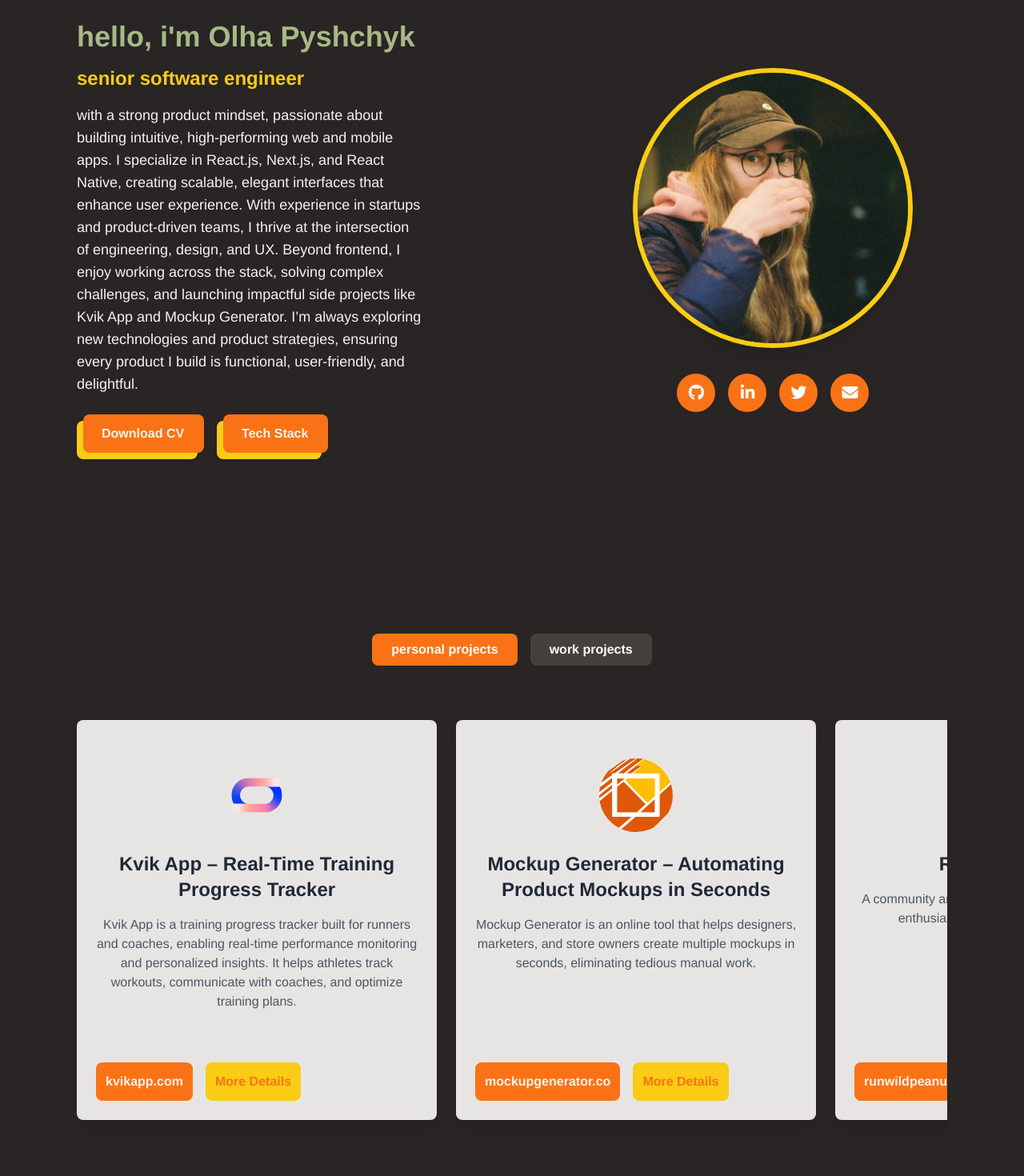
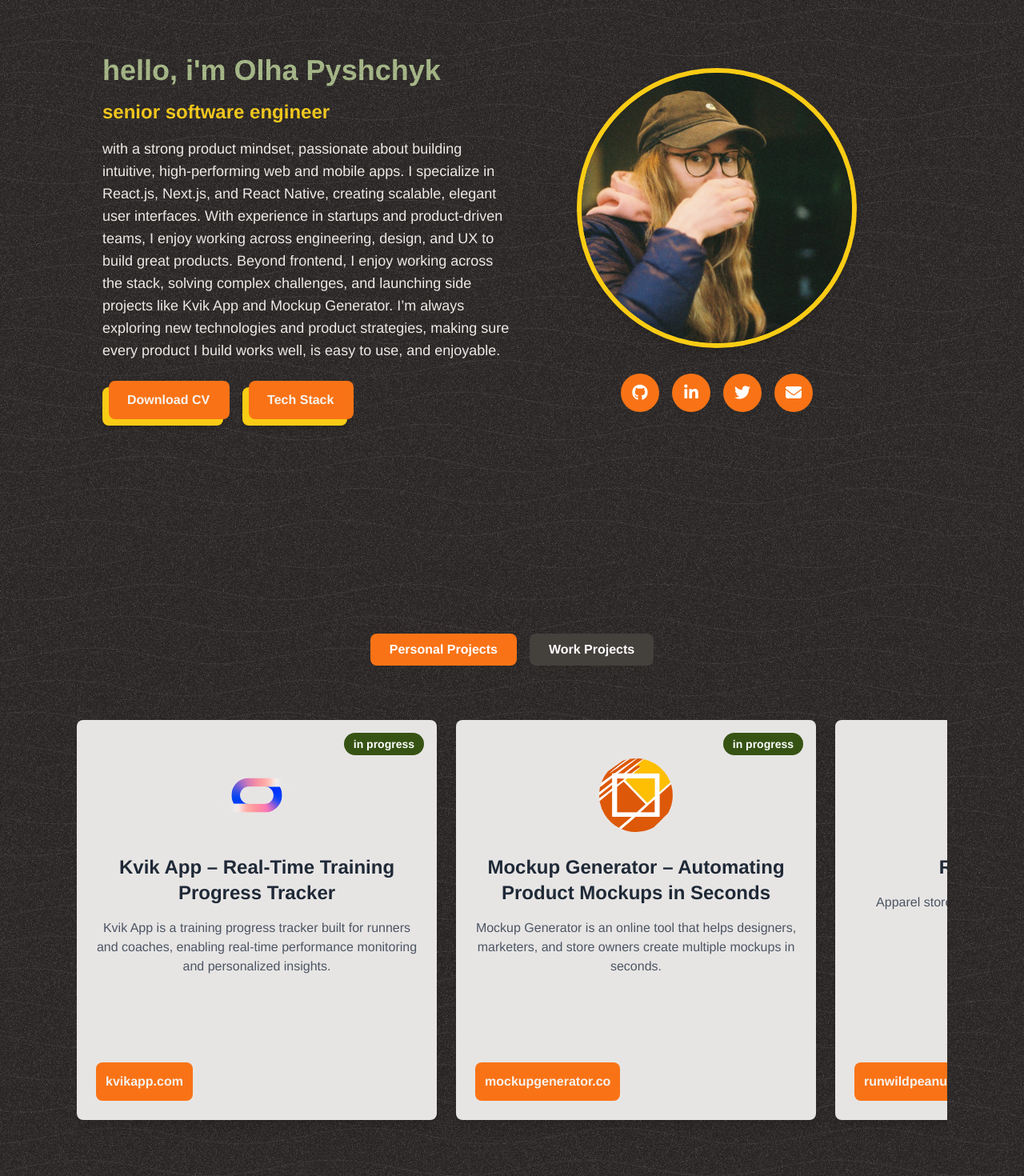
Before and after one commit to pyshchyk-o/portfolio, a Next.js app: page / in a window 1280 px wide. Shown: the part 100-1570 px from the top of the page at 80% size. Built offline with nearby package versions, Linux system fonts and the light colour scheme.

Commit message:
Latest changes

```diff
--- /dev/null
+++ b/components/CanvasBackground.jsx
@@ -0,0 +1,60 @@
+import { useEffect, useRef } from 'react';
+
+const CanvasBackground = () => {
+  const canvasRef = useRef(null);
+
+  useEffect(() => {
+    const canvas = canvasRef.current;
+    const ctx = canvas.getContext('2d');
+
+    const width = window.innerWidth;
+    const height = window.innerHeight;
+    canvas.width = width;
+    canvas.height = height;
+
+    function drawNoise() {
+      const imageData = ctx.createImageData(width, height);
+      const data = imageData.data;
+
+      for (let i = 0; i < data.length; i += 4) {
+        const value = Math.random() * 255;
+        data[i] = value;
+        data[i + 1] = value;
+        data[i + 2] = value;
+        data[i + 3] = Math.random() * 100; // Increase opacity
+      }
+
+      ctx.putImageData(imageData, 0, 0);
+    }
+
+    function drawWavyLines() {
+      ctx.strokeStyle = 'rgba(255, 255, 255, 0.15)'; // White lines with transparency
+      ctx.lineWidth = 1;
+
+      for (let y = 0; y < height; y += 40) {
+        ctx.beginPath();
+        for (let x = 0; x < width; x += 20) {
+          const waveHeight = Math.sin((x + y) * 0.02) * 10; // Create wavy effect
+          ctx.lineTo(x, y + waveHeight);
+        }
+        ctx.stroke();
+      }
+    }
+
+    drawNoise();
+    drawWavyLines();
+
+    return () => {
+      ctx.clearRect(0, 0, width, height);
+    };
+  }, []);
+
+  return (
+    <canvas
+      ref={canvasRef}
+      className="absolute inset-0 w-full h-full opacity-40 pointer-events-none"
+    />
+  );
+};
+
+export default CanvasBackground;
--- a/components/Modal.jsx
+++ b/components/Modal.jsx
@@ -1,6 +1,6 @@
 import React, { useEffect } from 'react';
 
-const Modal = ({ isOpen, toggleModal, children }) => {
+const Modal = ({ isOpen, toggleModal, children, className }) => {
   useEffect(() => {
     if (isOpen) {
       document.body.classList.add('no-scroll');
@@ -17,7 +17,9 @@
 
   return (
     <div className="fixed inset-0 flex items-center justify-center bg-black bg-opacity-50 z-50">
-      <div className="bg-stone-200 rounded-3xl p-8 w-[80%] max-w-[800px] min-h-[730px] relative">
+      <div
+        className={`flex bg-stone-200 rounded-3xl p-8 w-[80%] max-w-[800px] min-h-[730px] relative ${className}`}
+      >
         <button
           onClick={toggleModal}
           className="absolute top-2 right-2 text-gray-500 hover:text-gray-800 w-8 h-8 pt-2 pr-2"
--- a/components/SocialLinks.jsx
+++ b/components/SocialLinks.jsx
@@ -30,7 +30,7 @@
   }
 
   return (
-    <div className="flex space-x-4">
+    <div className="flex space-x-4 z-10">
       {links.map((link, index) => (
         <a
           key={index}
--- a/pages/components/About/index.jsx
+++ b/pages/components/About/index.jsx
@@ -4,10 +4,20 @@
 import SocialLinks from '../../../components/SocialLinks';
 import Modal from '../../../components/Modal';
 import Button from '../../../components/Button';
+import CanvasBackground from '../../../components/CanvasBackground';
 
 const About = () => {
   const { isColorful } = useTheme();
   const [isModalOpen, setModalOpen] = useState(false);
+
+  const downloadCV = () => {
+    const link = document.createElement('a');
+    link.href = 'cv/Olha_Pyshchyk_Software_Engineer_CV.pdf';
+    link.download = 'Olha_Pyshchyk_Software_Engineer_CV.pdf';
+    document.body.appendChild(link);
+    link.click();
+    document.body.removeChild(link);
+  };
 
   const toggleModal = () => {
     setModalOpen((prev) => !prev);
@@ -21,11 +31,15 @@
       id="about"
       className={`${
         isColorful ? 'bg-home' : 'bg-stone-800'
-      } h-screen flex flex-col items-center justify-center text-center px-24`}
+      } relative sm:h-screen pb-9 pt-28 sm:pb-0 sm:pt-0 flex flex-col items-center justify-center text-center`}
     >
-      <div className="mx-auto w-full flex flex-col lg:flex-row items-center justify-betweenlg:px-16">
+      <CanvasBackground />
+
+      <div className="mx-auto w-full flex flex-col lg:flex-row items-center max-w-[80%]">
         <div className="flex flex-1 flex-col text-white max-w-2xl items-start text-left">
-          <h2 className="text-4xl font-bold mb-4 text-[#A7B987]">
+          <h2
+            className={`text-4xl font-bold mb-4 ${isColorful ? 'text-[#414016]' : 'text-[#A7B987]'}`}
+          >
             hello, i'm Olha Pyshchyk
           </h2>
           <h3 className="text-2xl font-semibold text-yellow-400 mb-4">
@@ -34,26 +48,23 @@
           <p className="text-lg mb-8">
             with a strong product mindset, passionate about building intuitive,
             high-performing web and mobile apps. I specialize in React.js,
-            Next.js, and React Native, creating scalable, elegant interfaces
-            that enhance user experience. With experience in startups and
-            product-driven teams, I thrive at the intersection of engineering,
-            design, and UX. Beyond frontend, I enjoy working across the stack,
-            solving complex challenges, and launching impactful side projects
-            like Kvik App and Mockup Generator. I’m always exploring new
-            technologies and product strategies, ensuring every product I build
-            is functional, user-friendly, and delightful.
+            Next.js, and React Native, creating scalable, elegant user
+            interfaces. With experience in startups and product-driven teams, I
+            enjoy working across engineering, design, and UX to build great
+            products. Beyond frontend, I enjoy working across the stack, solving
+            complex challenges, and launching side projects like Kvik App and
+            Mockup Generator. I’m always exploring new technologies and product
+            strategies, making sure every product I build works well, is easy to
+            use, and enjoyable.
           </p>
 
-          <div className="flex">
-            <Button
-              text="Download CV"
-              onClick={() => console.log('Download clicked')}
-            />
+          <div className="flex justify-center w-full lg:justify-start lg:w-auto">
+            <Button text="Download CV" onClick={downloadCV} />
             <Button text="Tech Stack" onClick={toggleModal} className="ml-6" />
           </div>
         </div>
 
-        <div className="flex-1 flex flex-col items-center ml-[20%]">
+        <div className="flex-1 flex flex-col items-center mt-9 lg:mt-0">
           <div className="relative w-[350px] h-[350px] rounded-full overflow-hidden border-[6px] border-yellow-400 shadow-lg mb-8">
             <img
               src="/avatar.JPG"
--- a/pages/components/Contact/index.jsx
+++ b/pages/components/Contact/index.jsx
@@ -1,6 +1,7 @@
 import React from 'react';
 import { useTheme } from '../../../context/themeContext';
 import SocialLinks from '../../../components/SocialLinks';
+import CanvasBackground from '../../../components/CanvasBackground';
 
 const Contact = () => {
   const { isColorful } = useTheme();
@@ -11,8 +12,9 @@
       id="contact"
       className={`${
         isColorful ? 'bg-contact text-white' : 'bg-stone-800 text-gray-300'
-      } h-[50vh] flex flex-col items-center justify-center text-center px-24`}
+      } relative h-[50vh] flex flex-col items-center justify-center text-center px-24`}
     >
+      <CanvasBackground />
       <h2 className="text-4xl font-bold mb-4 text-[#DEDAAD]">contact me</h2>
       <p className="text-lg mb-6">
         email:{' '}
--- a/pages/components/Hobbies/index.jsx
+++ b/pages/components/Hobbies/index.jsx
@@ -1,5 +1,6 @@
 import React, { useState } from 'react';
 import { useTheme } from '../../../context/themeContext';
+import CanvasBackground from '../../../components/CanvasBackground';
 
 const hobbiesData = [
   {
@@ -22,16 +23,14 @@
     name: 'Traveling',
     icon: 'fa-solid fa-plane',
     color: 'bg-[#ABC337]',
-    description:
-      'I love exploring different cultures, meeting people, and trying local food.',
+    description: 'I love exploring different cultures and trying local food.',
   },
   {
     id: 4,
     name: 'Languages',
     icon: 'fa-solid fa-globe',
     color: 'bg-[#FCCF47]',
-    description:
-      'I enjoy learning new languages and communicating with people globally.',
+    description: 'I enjoy learning new languages.',
   },
   {
     id: 5,
@@ -46,8 +45,7 @@
     name: 'Investments',
     icon: 'fa-solid fa-chart-line',
     color: 'bg-red-500',
-    description:
-      'Exploring finance, stocks, and investment opportunities excites me.',
+    description: 'Exploring finance, stocks, and investment.',
   },
   {
     id: 7,
@@ -55,15 +53,14 @@
     icon: 'fa-solid fa-mountain',
     color: 'bg-gray-600',
     description:
-      'I love hiking in the mountains and enjoying breathtaking views.',
+      'I love trail running in the mountains and enjoying the views.',
   },
   {
     id: 8,
     name: 'Hiking',
     icon: 'fa-solid fa-hiking',
     color: 'bg-green-500',
-    description:
-      'Hiking is my way of connecting with nature and staying active.',
+    description: '',
   },
 ];
 
@@ -76,8 +73,9 @@
       id="hobbies"
       className={`h-screen ${
         isColorful ? 'bg-hobbies' : 'bg-stone-800'
-      } flex flex-col items-center text-center py-12 px-6`}
+      } relative flex flex-col items-center text-center py-12 px-6`}
     >
+      <CanvasBackground />
       <h2
         className={`text-4xl font-bold my-12 ${
           isColorful ? 'text-[#414016]' : 'text-[#DEDAAD]'
--- a/pages/components/Navbar/index.jsx
+++ b/pages/components/Navbar/index.jsx
@@ -19,7 +19,7 @@
     };
   }, []);
 
-  const liStyle = `${isColorful ? (isScrolled ? 'text-[#414016]' : 'text-white') : 'text-white'} hover:text-yellow-400`;
+  const liStyle = `text-stone-800 ${isColorful ? (isScrolled ? 'md:text-[#414016] md:hover:text-orange-500' : 'md:text-white md:hover:text-yellow-400') : 'md:text-white md:hover:text-yellow-400'}`;
   return (
     <nav
       className={`fixed top-5 left-1/2 transform -translate-x-1/2 shadow-lg z-50 backdrop-blur-lg ${
@@ -55,7 +55,7 @@
             </li>
           </ul>
         </div>
-        <div className="absolute top-2 right-2">
+        <div className="absolute top-2 right-2 hidden sm:flex">
           <div className="switch-container">
             <input
               className="switch-input"
--- a/pages/components/Projects/index.jsx
+++ b/pages/components/Projects/index.jsx
@@ -1,16 +1,15 @@
 import React, { useState } from 'react';
 import { useTheme } from '../../../context/themeContext';
-
-const Projects = () => {
-  const { isColorful } = useTheme();
-  const [showPersonal, setShowPersonal] = useState(true); // Toggle state
+import CanvasBackground from '../../../components/CanvasBackground';
+import Modal from '../../../components/Modal';
 
 const personalProjects = [
   {
     title: 'Kvik App – Real-Time Training Progress Tracker',
-      timeframe: 'Website | Dec 2023 – Present',
+    timeframe: '2023 – Present',
+    status: 'in progress',
     description:
-        'Kvik App is a training progress tracker built for runners and coaches, enabling real-time performance monitoring and personalized insights. It helps athletes track workouts, communicate with coaches, and optimize training plans.',
+      'Kvik App is a training progress tracker built for runners and coaches, enabling real-time performance monitoring and personalized insights.',
     technologies: ['Next.js', 'React Native', 'Firebase', 'Expo'],
     link: 'https://kvikapp.com/',
     label: 'kvikapp.com',
@@ -19,8 +18,9 @@
   {
     title: 'Mockup Generator – Automating Product Mockups in Seconds',
     timeframe: 'May 2023 – Present',
+    status: 'in progress',
     description:
-        'Mockup Generator is an online tool that helps designers, marketers, and store owners create multiple mockups in seconds, eliminating tedious manual work.',
+      'Mockup Generator is an online tool that helps designers, marketers, and store owners create multiple mockups in seconds.',
     technologies: ['React', 'Next.js', 'Node.js', 'Stripe'],
     link: 'https://mockupgenerator.co/',
     label: 'mockupgenerator.co',
@@ -28,9 +28,9 @@
   },
   {
     title: 'Run Wild Peanut',
-      timeframe: '2023 – Present',
-      description:
-        'A community and apparel store for outdoor and nature enthusiasts. Stay cozy and adventure on.',
+    timeframe: '2025',
+    status: 'soon',
+    description: 'Apparel store for outdoor and nature enthusiasts.',
     technologies: ['Amazon'],
     link: 'https://runwildpeanut.com',
     label: 'runwildpeanut.com',
@@ -39,49 +39,119 @@
   {
     title: 'Noe Crafts',
     timeframe: '2022 – Present',
+    status: 'in progress',
     description:
-        "At Noe Crafts, we're passionate indie makers, software developers and creatives. We build cool stuff together and share our learnings.",
+      "Part of the Noe Crafts community, where we're we are building indie projects and exploring new ideas.",
     technologies: ['Shopify'],
     link: 'https://noecrafts.com/',
     label: 'noecrafts.com',
+    logo: 'noe-logo.svg',
+    logoStyles: 'rounded-xl',
   },
 ];
 
 const workProjects = [
   {
     title: 'AI Supplier Insights – Procurement Intelligence Tool',
-      timeframe: 'Scoutbee | Sep 2023 – Present',
+    timeframe: 'Sep 2023 – Present',
+    status: 'in progress',
     description:
-        'A procurement AI-powered platform that helps businesses manage supplier relationships, analyze risk, and discover new opportunities.',
+      'A procurement AI-powered platform that helps businesses manage suppliers, analyze risk, and discover new opportunities.',
     technologies: [
-        'Frontend Architecture',
-        'Data Visualization',
-        'AI-Driven Insights',
+      'Next.js',
+      'TypeScript',
+      'React',
+      'Node.js',
+      'AI Search',
+      'Web Accessibility',
     ],
     link: 'https://scoutbee.com/',
     label: 'scoutbee.com',
+    keyContributions: [
+      'Developing new features and enhancing the Next.js & TypeScript codebase.',
+      'Refactoring & optimizing existing code for better performance and maintainability.',
+      'AI-powered search development, improving procurement intelligence.',
+      'Web accessibility improvements, ensuring compliance and a better user experience.',
+      'Full-stack development, contributing to both frontend and backend improvements.',
+    ],
   },
   {
-      title: 'B2B Logistics Dashboard',
-      timeframe: '2022 – Present',
+    title: 'Workforce Management Platform – Job Marketplace',
+    timeframe: 'Nov 2020 – Jan 2023',
+    status: 'completed',
     description:
-        'An enterprise dashboard for managing logistics and tracking shipments across different regions.',
-      technologies: ['React', 'Redux', 'GraphQL', 'TypeScript'],
-      link: '#',
-      label: 'Private Project',
+      'A workforce management platform connecting businesses with job seekers across 25+ markets in the U.S.',
+    technologies: ['React', 'React Native', 'Angular', 'GraphQL', 'TypeScript'],
+    link: 'https://www.bluecrewjobs.com/',
+    label: 'bluecrewjobs.com',
+    keyContributions: [
+      'Developed and maintained the web platform using React & Angular.',
+      'Built new features and optimized the React Native mobile app for iOS & Android.',
+      'Led frontend improvements, refactoring code for better performance & scalability.',
+      'Reviewed pull requests, ensuring code quality and best practices.',
+      'Collaborated with product & design teams, driving features from discussion to production.',
+      'Optimized app performance, improving speed & user experience, helping it gain a top market position.',
+    ],
+  },
+  {
+    title: 'Smart Photo & NAS Manager – Cross-Platform Mobile Apps',
+    timeframe: 'Jan 2017 – Nov 2020',
+    status: 'completed',
+    description:
+      'Developed hybrid iOS & Android mobile applications for smart photo management and NAS devices, along with a React web application.',
+    technologies: ['React Native', 'React', 'Redux', 'Saga'],
+    link: 'https://www.luxoft.com/',
+    label: 'luxoft.com',
+    keyContributions: [
+      'Reviewed UI/UX designs to ensure seamless user experience across platforms.',
+      'Collaborated with clients to define implementation strategies and development goals.',
+      'Led development of new features, ensuring high performance and maintainability.',
+      'Conducted code reviews to improve code quality and enforce best practices.',
+      'Monitored app performance, optimizing for better speed and efficiency.',
+      'Mentored junior developers, providing guidance and fostering team growth.',
+      'Successfully launched three mobile apps on the App Store & Google Play, helping thousands of users manage media files and documents.',
+    ],
+  },
+  {
+    title: 'Web & Booking Platforms – Frontend Development',
+    timeframe: 'Feb 2016 – Jan 2017',
+    status: 'completed',
+    description:
+      'Developed multiple web applications, including an internal company homepage, an airplane booking system, and an online course booking platform.',
+    technologies: ['React', 'React Native', 'Angular', 'Meteor.js', 'Node.js'],
+    link: 'https://www.kruschecompany.com/',
+    label: 'kruschecompany.com',
+    keyContributions: [
+      'Implemented and maintained web applications for booking and internal company use.',
+      'Reviewed and verified web application design specifications for consistency and usability.',
+      'Developed key features while ensuring performance and accessibility.',
+      'Wrote unit and end-to-end (E2E) tests to improve application stability.',
+      'Conducted code reviews to maintain high-quality standards across the team.',
+      'Participated in architectural decisions, contributing to scalable and maintainable solutions.',
+      'Documented design decisions to ensure future development efficiency.',
+    ],
   },
 ];
 
-  const projects = showPersonal ? personalProjects : workProjects; // Show relevant projects
+const Projects = () => {
+  const { isColorful } = useTheme();
+  const [showPersonal, setShowPersonal] = useState(true);
+  const [modalContent, setModalContent] = useState(null);
+
+  const projects = showPersonal ? personalProjects : workProjects;
+  const toggleModal = (content = null) => {
+    setModalContent(content);
+  };
 
   return (
     <section
       id="projects"
       className={`${
         isColorful ? 'bg-projects' : 'bg-stone-800'
-      } h-screen flex flex-col items-center text-center py-12 px-24`}
+      } relative h-screen flex flex-col items-center text-center py-12 px-24`}
     >
-      <div className="mb-8 mt-11 flex space-x-4">
+      <CanvasBackground />
+      <div className="mb-8 mt-11 flex space-x-4 z-10">
         <button
           onClick={() => setShowPersonal(true)}
           className={`px-6 py-2 font-bold rounded-lg transition duration-300 ${
@@ -90,7 +160,7 @@
               : `${isColorful ? 'bg-navbar' : 'bg-stone-700'} text-white hover:bg-stone-500`
           }`}
         >
-          personal projects
+          Personal Projects
         </button>
         <button
           onClick={() => setShowPersonal(false)}
@@ -100,33 +170,64 @@
               : `${isColorful ? 'bg-navbar' : 'bg-stone-700'} text-white hover:bg-stone-500`
           }`}
         >
-          work projects
+          Work Projects
         </button>
       </div>
 
       <div className="flex overflow-x-scroll space-x-6 w-full scrollbar-hide py-9">
-        {projects.map((project, index) => (
+        {projects.map((project, index) => {
+          const status = project.status;
+          const shouldShowReadMore = project.keyContributions?.length > 3;
+          return (
             <div
               key={index}
-            className="min-w-[450px] w-[450px] min-h-[500px] bg-stone-200 rounded-lg shadow-lg p-6 flex-shrink-0 transform hover:scale-105 transition duration-300 flex flex-col justify-between"
+              className="min-w-[450px] w-[450px] min-h-[500px] bg-stone-200 rounded-lg shadow-lg p-6 flex-shrink-0 transform hover:scale-105 transition duration-300 flex flex-col justify-between relative"
             >
               <div className="flex flex-col">
                 {project.logo && (
-                <div className="flex w-full justify-center my-5">
+                  <div className="flex w-full justify-center mt-5">
                     <img
                       src={project.logo}
                       width={100}
                       height={100}
-                    alt="progect logo"
+                      alt="Project logo"
+                      className={project.logoStyles}
                     />
                   </div>
                 )}
-              <h3 className="text-2xl font-semibold mb-4 text-gray-800">
+
+                <h3 className="text-2xl font-semibold mb-4 text-gray-800 mt-6">
                   {project.title}
                 </h3>
+
+                <span
+                  className={`absolute top-4 right-4 px-3 py-1 text-sm font-semibold rounded-full text-white ${
+                    status === 'in progress'
+                      ? 'bg-lime-900'
+                      : status === 'soon'
+                        ? 'bg-yellow-900'
+                        : 'bg-green-500'
+                  }`}
+                >
+                  {status}
+                </span>
+
                 <p className="text-gray-600">{project.description}</p>
+
+                {project.keyContributions && (
+                  <ul className="mt-4 list-disc list-inside space-y-2 text-left mb-7">
+                    {project.keyContributions
+                      .slice(0, 3)
+                      .map((contribution, i) => (
+                        <li key={i} className="ml-2 text-gray-600">
+                          {contribution}
+                        </li>
+                      ))}
+                  </ul>
+                )}
               </div>
-            <div className="flex">
+
+              <div className="flex mt-4">
                 <a
                   href={project.link}
                   target="_blank"
@@ -136,13 +237,53 @@
                 >
                   {project.label}
                 </a>
-              <button className="font-bold rounded-lg text-orange-500 bg-yellow-400 hover:text-white hover:bg-orange-500 p-3 min-w-[90px]">
-                More Details
+                {shouldShowReadMore && (
+                  <button
+                    onClick={() => toggleModal(project)}
+                    className="font-bold rounded-lg bg-yellow-400 hover:bg-orange-500 hover:text-white p-3 min-w-[90px]"
+                  >
+                    Read More
                   </button>
+                )}
               </div>
             </div>
+          );
+        })}
+      </div>
+
+      {modalContent && (
+        <Modal
+          isOpen={!!modalContent}
+          toggleModal={() => toggleModal(null)}
+          className="items-center"
+        >
+          <div className="text-left p-10">
+            <h2 className="text-3xl font-bold mb-4 text-gray-800">
+              {modalContent.title}
+            </h2>
+            <p className="text-gray-600 mb-4">{modalContent.description}</p>
+            {modalContent.keyContributions && (
+              <ul className="mt-4 list-disc list-inside space-y-2 text-left mb-7">
+                {modalContent.keyContributions.map((contribution, i) => (
+                  <li key={i} className="ml-2 text-gray-600">
+                    {contribution}
+                  </li>
                 ))}
+              </ul>
+            )}
+            <ul className="flex flex-wrap gap-2 mt-4">
+              {modalContent.technologies.map((tech, idx) => (
+                <li
+                  key={idx}
+                  className="px-3 py-2 text-sm font-semibold text-yellow-400 bg-orange-500 rounded-full"
+                >
+                  {tech}
+                </li>
+              ))}
+            </ul>
           </div>
+        </Modal>
+      )}
     </section>
   );
 };
--- a/styles/globals.css
+++ b/styles/globals.css
@@ -108,7 +108,7 @@
   display: inline-flex;
   padding: 0 0.375em;
   border-radius: inherit;
-  border: 0.0625em solid #6b717b;
+  border: 0.0625em solid #aaafbb;
   background-color: #aaafbb;
   transition-property: border-color, background-color;
   transition-duration: 0.2s;
```
Also changed, not shown: public/noe-logo.svg (added). Lines whose indentation alone changed are shown as unchanged.
